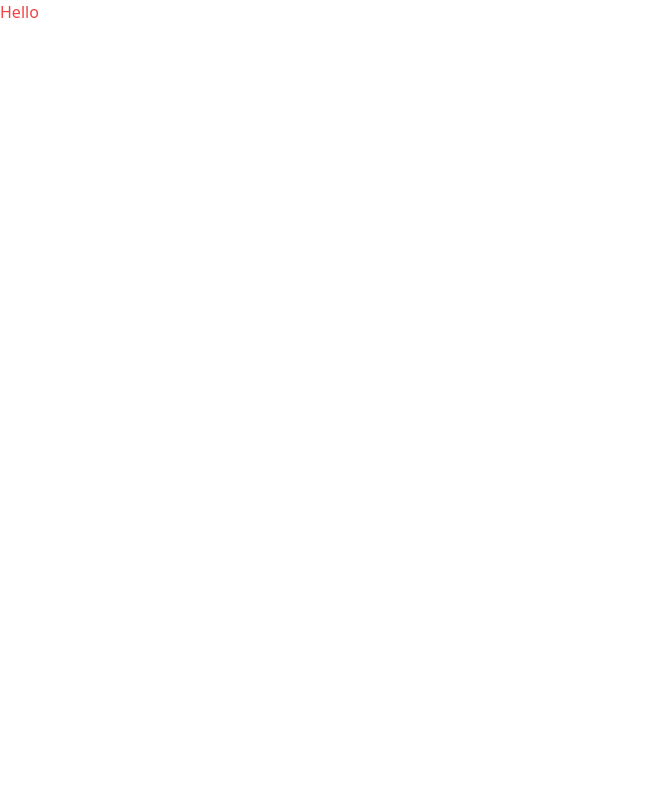
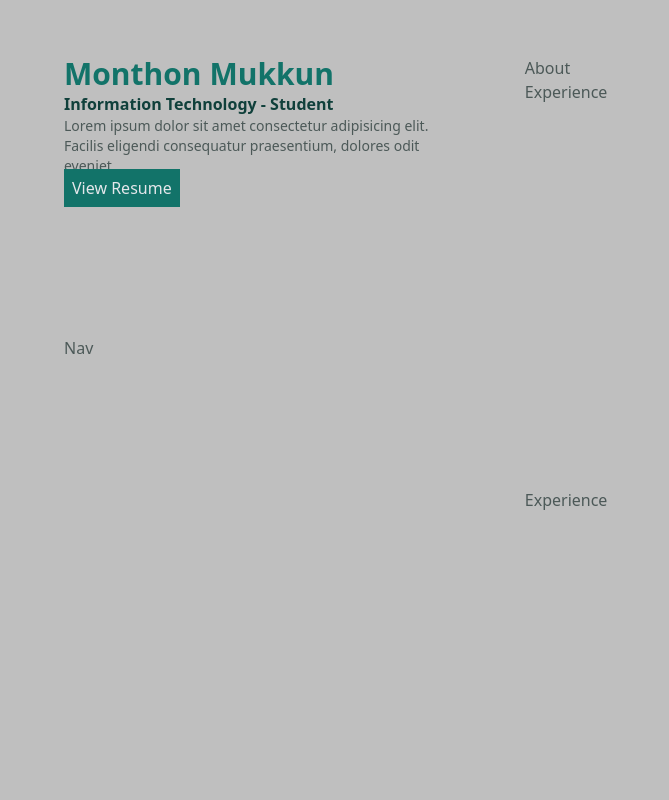
Before and after one commit to carrynong2/portfolio, a React (Vite) app: page / in a window 1280 px wide. Shown: the top 800 px of the page, without its empty margins (0-669 px from the left). Built offline with nearby package versions, Linux system fonts and the light colour scheme.

Commit message:
create website structure and add color template

```diff
--- a/src/App.jsx
+++ b/src/App.jsx
@@ -1,7 +1,26 @@
 function App() {
   return (
-    <div className="text-red-500">
-      Hello
+    <div className="mt-14 mx-auto max-w-6xl grid grid-cols-[40%_60%]">
+      <div>
+        <div className="sticky top-14 grid grid-rows-[35%_45%_20%] h-screen">
+          <div>
+            <div className="text-3xl text-primaryTitle font-semibold">Monthon Mukkun</div>
+            <div className="text-primaryAccent font-semibold">Information Technology - Student</div>
+            <div className="text-sm w-5/6">Lorem ipsum dolor sit amet consectetur adipisicing elit. Facilis eligendi consequatur praesentium, dolores odit eveniet.</div>
+            <div>
+              <span className="bg-primaryTitle text-gray-200 p-2">View Resume</span>
+            </div>
+          </div>
+          <div>Nav</div>
+          <div className="flex items-end">Link</div>
+        </div>
+      </div>
+      <div>
+        <div>About</div>
+        <div className="mb-96">Experience</div>
+        <div className="mb-96">Experience</div>
+        <div className="mb-96">Experience</div>
+      </div>
     </div>
   )
 }
--- a/src/index.css
+++ b/src/index.css
@@ -1,3 +1,11 @@
 @tailwind base;
 @tailwind components;
 @tailwind utilities;
+
+@layer base {
+  body {
+    margin: 0;
+    @apply bg-primaryBg;
+    @apply text-primaryBase;
+  }
+}
--- a/tailwind.config.js
+++ b/tailwind.config.js
@@ -3,7 +3,16 @@ export default {
   content: ["./index.html",
     "./src/**/*.{js,ts,jsx,tsx}",],
   theme: {
-    extend: {},
+    extend: {
+      colors: {
+        primaryTitle: "#127369",
+        primaryContent: "#4C5958",
+        primarySubcontent: "#8AA6A3",
+        primaryBase: "#4C5958",
+        primaryAccent: "#10403B",
+        primaryBg: "#BFBFBF",
+      }
+    },
   },
   plugins: [],
 }
```
